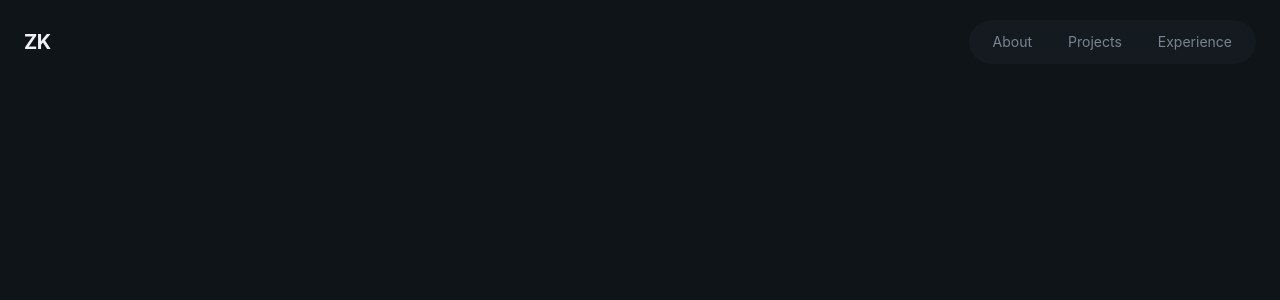
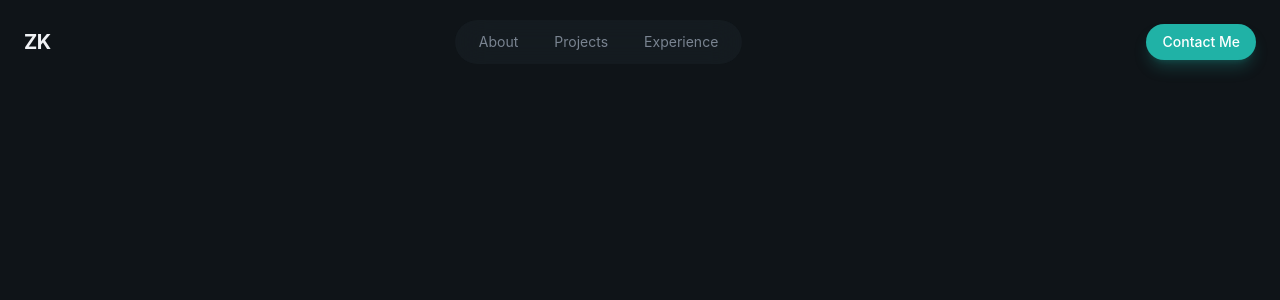
Before and after one commit to ZiKoundou/Portfolio-Website, a React (Vite) app in the folder portfolio-website/: page / in a window 1280 px wide. Shown: the top 300 px of the page. Built offline with nearby package versions, Linux system fonts and the light colour scheme.

Commit message:
mobile supp for nav bar
 navbar mobile supp layout
transition animation for the desktop nav button

```diff
--- a/portfolio-website/package.json
+++ b/portfolio-website/package.json
@@ -10,6 +10,7 @@
     "preview": "vite preview"
   },
   "dependencies": {
+    "lucide-react": "^1.17.0",
     "react": "^19.2.6",
     "react-dom": "^19.2.6"
   },
--- a/portfolio-website/src/App.jsx
+++ b/portfolio-website/src/App.jsx
@@ -11,7 +11,8 @@
 function App() {
 
   return (
-    // what do these classnames mean?
+    // makes whatever is in the app div the size of the screem
+    // ogerflow-x-hidden hides anything outside horizontally. (no horizontal scroll)
     <div className="min-h-screen overflow-x-hidden">
       <Navbar />
       <main>
--- /dev/null
+++ b/portfolio-website/src/components/Button.jsx
@@ -0,0 +1,19 @@
+// className for styling
+// size for size
+
+export const Button = ({ className ="", size="default", children }) => {
+    const baseClasses = "relative overflow-hidden rounded-full font-medium focus:outline-none focus-visible:ring-2 focus-visible:ring-primary bg-primary text-primary-foreground hover:bg-primary/90 shadow-lg shadow-primary/25"
+    const sizeClasses = {
+        sm: "px-4 py-2 text-sm",
+        default: "px-6 py-3 text-base",
+        lg: "px-8 py-4 text-lg"
+    }
+    const classes = `${baseClasses} ${sizeClasses[size]} ${className}`;
+    return (
+        <button className={classes}>
+            <span className="relative flex items-center justify-center gap-2">
+                {children}
+            </span>
+        </button>
+    )
+}
--- a/portfolio-website/src/index.css
+++ b/portfolio-website/src/index.css
@@ -37,8 +37,34 @@
 @layer components {
     .glass{
         background-color: color-mix(in srgb, var(--color-surface) 50%, transparent);
-        backdrop-filter: blur(12px);
+        backdrop-filter: blur(16px);
         border: 1px solid color-mix(in srgp, var(--color-border) 50%, transparent);
 
     }
+
+    .glass-strong{
+        background-color: color-mix(in srgb, var(--color-surface) 80%, transparent);
+        backdrop-filter: blur(24px);
+        border: 1px solid color-mix(in srgp, var(--color-border) 60%, transparent);
+
+    }
 }
+
+@layer utilities {
+    @keyframes fade-in{
+        from {
+            opacity: 0;
+            transform: translateY(15px);
+            filter: blur(10px);
+
+        }
+        to {
+            opacity: 1;
+            transform: translateY(0);
+            filter: blur(0);
+        }
+    }
+    .animate-fade-in{
+        animation: fade-in 0.6s ease-out both;
+    }
+}
--- a/portfolio-website/src/layout/Navbar.jsx
+++ b/portfolio-website/src/layout/Navbar.jsx
@@ -1,4 +1,6 @@
-
+import { Button } from '@/components/Button';
+import { Menu } from 'lucide-react';
+import { useState } from 'react'
 const navLinks = [
     { href: "#about", label: "About" },
     { href: "#projects", label: "Projects" },
@@ -7,6 +9,7 @@
 ]
 
 export const Navbar = () => {
+    const [isMobileMenuOpen, setIsMobileMenuOpen] = useState(false);
     return (
         <header className="fixed top-0 left-0 right-0 bg-transparent py-5">
             <nav className="container mx-auto px-6 flex items-center justify-between">
@@ -14,8 +17,8 @@
                     ZK
                 </a>
 
-                {/* desktop nav */}
-                <div className="flex items-center gap-1">
+                {/* desktop navigation */}
+                <div className="hidden md:flex items-center gap-1">
                     <div className="glass rounded-full px-2 py-1 flex items-center gap-1">
                         {navLinks.map((link, index) => (
                             <a href={link.href} key={index} className="px-4 py-2 text-sm text-muted-foreground hover:text-foreground rounded hover:bg-surface">
@@ -24,7 +27,37 @@
                         ))}
                     </div>
                 </div>
+
+                {/* contact button */}
+                <div className="hidden md:block">
+                    <Button size='sm' >
+                         Contact Me
+                    </Button>
+                </div>
+
+                {/* Mobile Menu Button */}
+                <button className='md:hidden p-2 text-foreground'>
+                    {/* callback  toggle */}
+                    <Menu onClick = {() => setIsMobileMenuOpen((prev) => !prev)}/>
+                </button>
+
             </nav>
+            {/* mobile menu*/}
+            {isMobileMenuOpen &&
+            <div className="md:hidden glass-strong animate-fade-in">
+                <div className= " container mx-auto px-6 py-6 flex flex-col gap-4">
+                    {navLinks.map((link, index) => (
+                        <a href={link.href} key={index} className=" text-lg text-muted-foreground hover:text-foreground">
+                            {link.label}
+                        </a>
+                    ))}
+
+                    <Button size='sm'>
+                        Contact Me
+                    </Button>
+                </div>
+            </div>
+}
         </header>
     )
 }
```
Also changed, not shown: 1 other file (tests, documents, lock files or other folders).
